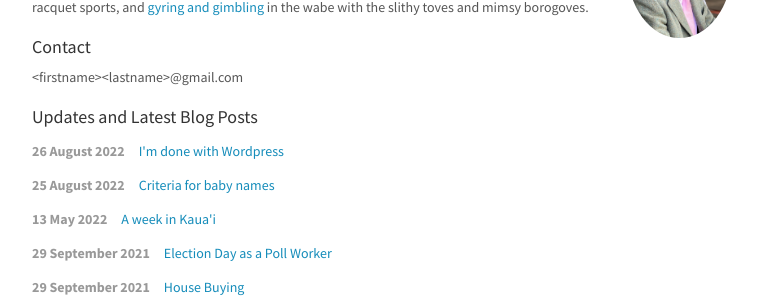
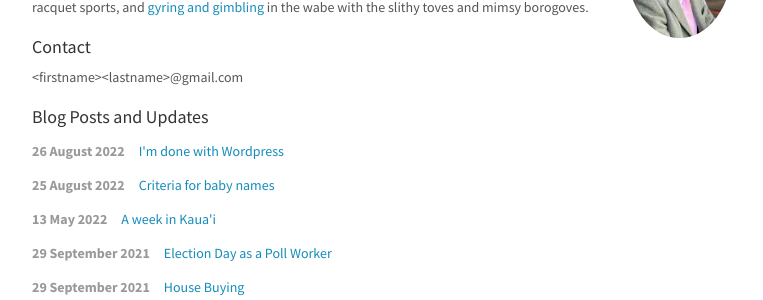
Before and after one commit to ravibhoraskar/ravibhoraskar.github.io, a Jekyll site: the page built from index.html, in a window 1280 px wide. Shown: the part 194-494 px from the top of the page, without its empty margins (258-1021 px from the left). Built offline with Jekyll 4.4.1, drawn with Linux system fonts in a browser that asks for light colours.

Commit message:
Change section header on homepage

```diff
--- a/index.html
+++ b/index.html
@@ -23,7 +23,7 @@ notitle: true
 <h3>Contact</h3>
 &lt;firstname&gt;&lt;lastname&gt;@gmail.com
 
-<h3>Updates and Latest Blog Posts</h3>
+<h3>Blog Posts and Updates</h3>
 <ul class="news list-unstyled">
 {% for post in site.posts limit: site.front_page_news %}
     {% if post.shortnews %}
```
